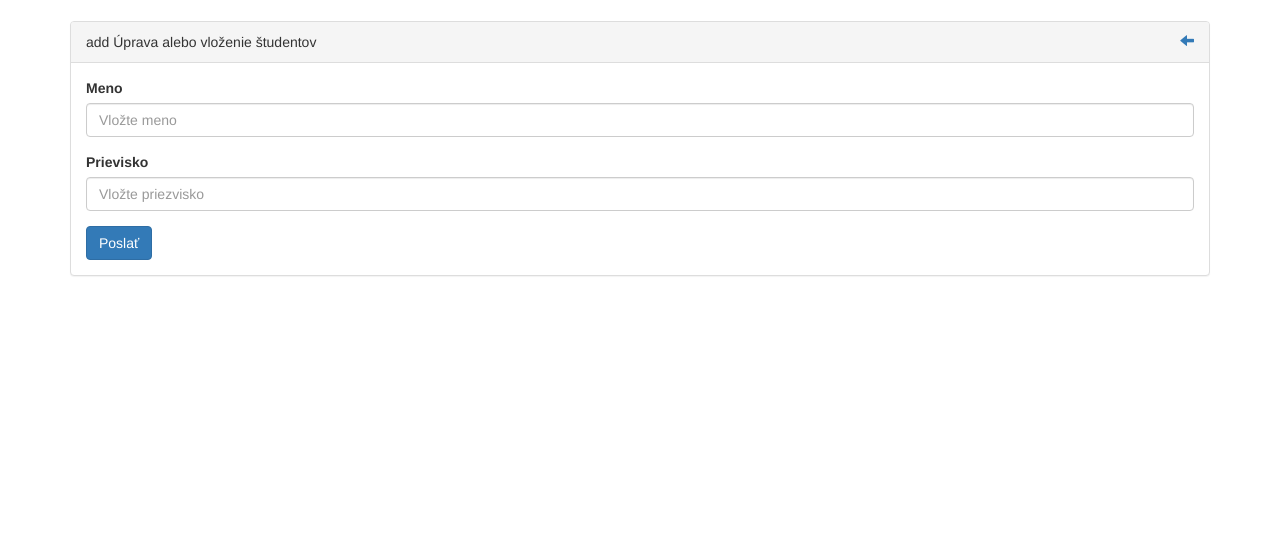
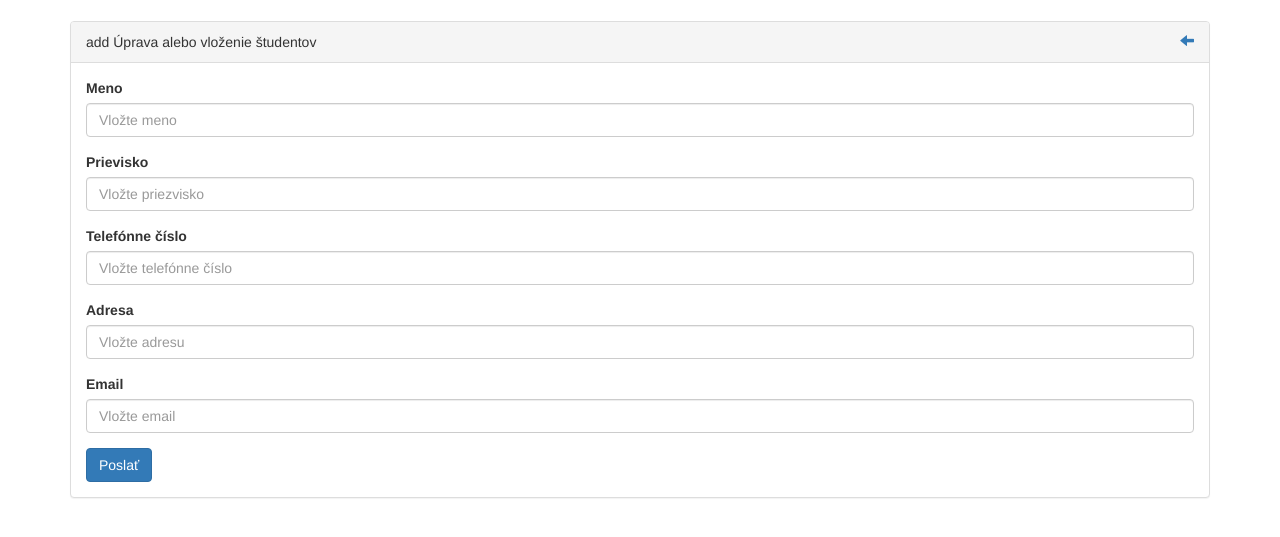
Before and after one commit to AndrejSkula/pda-projekt, a CodeIgniter app: page /database/index.php/studenti/add in a window 1280 px wide. Shown: the top 537 px of the page. Run offline with CodeIgniter, Linux system fonts and the light colour scheme.

Commit message:
Pridanie položiek pre telefónne číslo, adresu a email

```diff
--- a/application/controllers/Studenti.php
+++ b/application/controllers/Studenti.php
@@ -24,6 +24,7 @@ class Studenti extends CI_Controller
 
 		$data['studenti'] = $this->Studenti_model->ZobrazStudentov();
 		$data['nazov'] = 'Zoznam študentov';
+		$data['title'] = 'Zoznam študentov';
 		//nahratie zoznamu studentov
 		$this->load->view('templates/header', $data);
 		$this->load->view('studenti/index', $data);
@@ -58,11 +59,17 @@ class Studenti extends CI_Controller
 			//definicia pravidiel validacie
 			$this->form_validation->set_rules('priezvisko', 'Pole priezvisko', 'required');
 			$this->form_validation->set_rules('meno', 'Pole meno', 'required');
+			$this->form_validation->set_rules('telefonne_cislo', 'Pole telefonne cislo', 'required');
+			$this->form_validation->set_rules('adresa', 'Pole adresa', 'required');
+			$this->form_validation->set_rules('email', 'Pole email', 'required');
 
 			//priprava dat pre vlozenie
 			$postData = array(
 				'priezvisko' => $this->input->post('priezvisko'),
-				'meno' => $this->input->post('meno')
+				'meno' => $this->input->post('meno'),
+				'telefonne_cislo' => $this->input->post('telefonne_cislo'),
+				'adresa' => $this->input->post('adresa'),
+				'email' => $this->input->post('email')
 			);
 
 			//validacia zaslanych dat
@@ -99,11 +106,17 @@ class Studenti extends CI_Controller
 			//definicia pravidiel validacie
 			$this->form_validation->set_rules('priezvisko', 'Zadajte priezvisko', 'required');
 			$this->form_validation->set_rules('meno', 'Zadajte meno', 'required');
+			$this->form_validation->set_rules('telefonne_cislo', 'Zadajte telefónne číslo', 'required');
+			$this->form_validation->set_rules('adresa', 'Zadajte adresu', 'required');
+			$this->form_validation->set_rules('email', 'Zadajte email', 'required');
 
 			// priprava dat pre aktualizaciu
 			$postData = array(
 				'priezvisko' => $this->input->post('priezvisko'),
-				'meno' => $this->input->post('meno')
+				'meno' => $this->input->post('meno'),
+				'telefonne_cislo' => $this->input->post('telefonne_cislo'),
+				'adresa' => $this->input->post('adresa'),
+				'email' => $this->input->post('email')
 			);
 
 			//validacia zaslanych dat
--- a/application/views/studenti/add-edit.php
+++ b/application/views/studenti/add-edit.php
@@ -25,6 +25,21 @@
 							<input type="text" class="form-control" name="priezvisko" placeholder="Vložte priezvisko" value="<?php echo !empty($post['priezvisko'])?$post['priezvisko']:''; ?>">
 							<?php echo form_error('priezvisko','<p class="help-block text-danger">','</p>'); ?>
 						</div>
+						<div class="form-group">
+							<label for="title">Telefónne číslo</label>
+							<input type="text" class="form-control" name="telefonne_cislo" placeholder="Vložte telefónne číslo" value="<?php echo !empty($post['telefonne_cislo'])?$post['telefonne_cislo']:''; ?>">
+							<?php echo form_error('telefonne_cislo','<p class="help-block text-danger">','</p>'); ?>
+						</div>
+						<div class="form-group">
+							<label for="title">Adresa</label>
+							<input type="text" class="form-control" name="adresa" placeholder="Vložte adresu" value="<?php echo !empty($post['adresa'])?$post['adresa']:''; ?>">
+							<?php echo form_error('adresa','<p class="help-block text-danger">','</p>'); ?>
+						</div>
+						<div class="form-group">
+							<label for="title">Email</label>
+							<input type="text" class="form-control" name="email" placeholder="Vložte email" value="<?php echo !empty($post['email'])?$post['email']:''; ?>">
+							<?php echo form_error('email','<p class="help-block text-danger">','</p>'); ?>
+						</div>
 						<input type="submit" name="postSubmit" class="btn btn-primary" value="Poslať"/>
 					</form>
 				</div>
```
Also changed, not shown: application/views/studenti/index.php (+10 -4 lines), application/views/studenti/view.php (+12 -0 lines).
